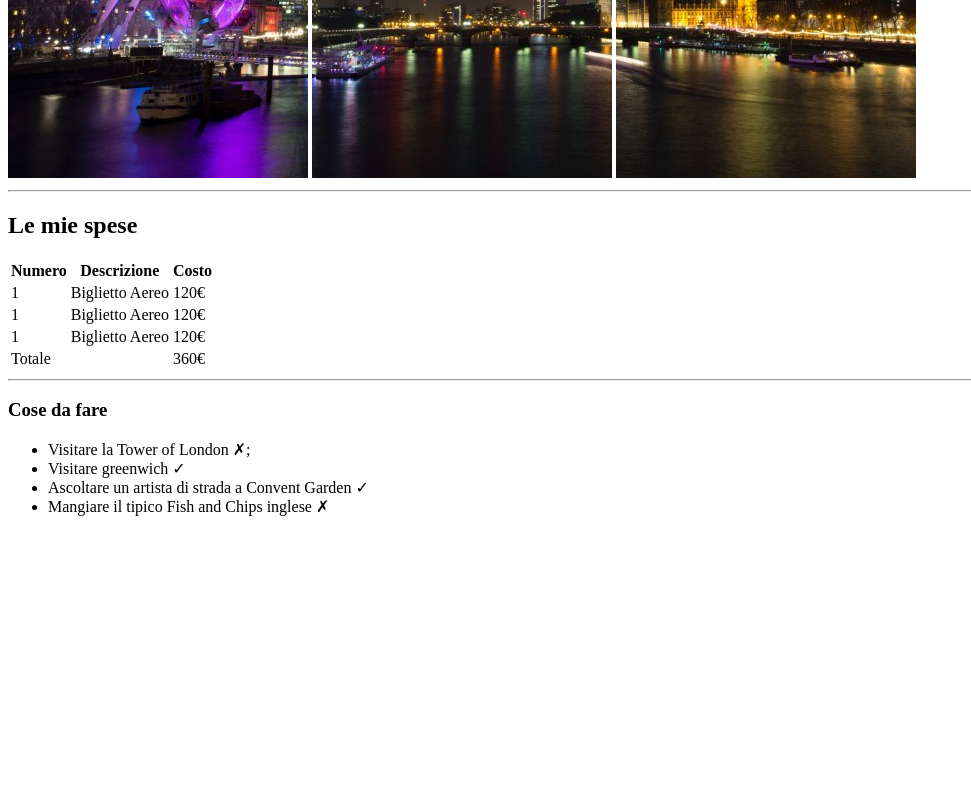
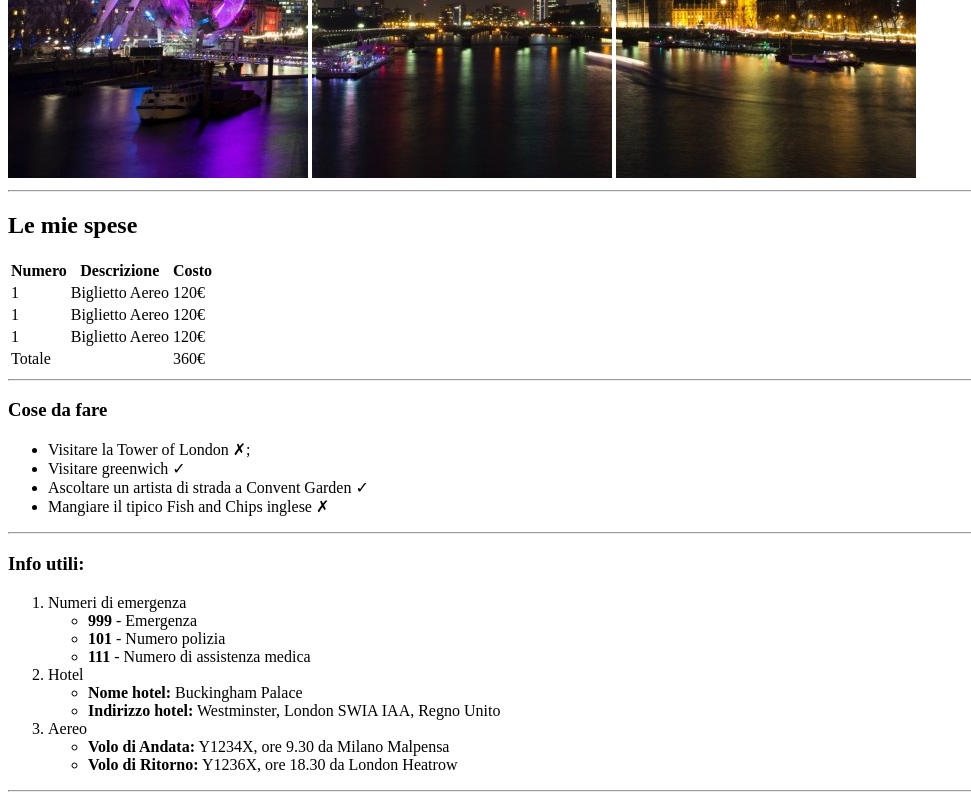
Before and after one commit to Stefanospedicato/html-london-trip, a plain HTML site: page index.html in a window 1280 px wide. Shown: the part 502-1302 px from the top of the page, without its empty margins (0-971 px from the left). Before the commit the page ends 1034 px from the top, so only its background shows below. Drawn offline with Linux system fonts and the light colour scheme.

Commit message:
[add]info-utili

```diff
--- a/index.html
+++ b/index.html
@@ -94,6 +94,47 @@
 
   <!-- Spese -->
 
+<hr>
+
+<!-- Informazioni Utili -->
+
+  <section>
+
+    <h3>Info utili:</h3>
+
+    <ol>
+      <li>Numeri di emergenza
+        <ul>
+          <li><strong>999</strong> - Emergenza</li>
+          <li><strong>101</strong> - Numero polizia</li>
+          <li><strong>111</strong> - Numero di assistenza medica</li>
+        </ul>
+      </li>
+
+      <li>Hotel
+
+        <ul>
+          <li><strong>Nome hotel:</strong> Buckingham Palace</li>
+          <li><strong>Indirizzo hotel:</strong> Westminster, London SWIA IAA, Regno Unito</li>
+        </ul>
+
+      </li>
+
+      <li> Aereo
+
+        <ul>
+          <li><strong>Volo di Andata:</strong> Y1234X, ore 9.30 da Milano Malpensa</li>
+          <li><strong>Volo di Ritorno:</strong> Y1236X, ore 18.30 da London Heatrow</li>
+        </ul>
+
+      </li>
+    </ol>
+
+  </section>
+
+<!-- Informazioni Utili -->
+
+<hr>
 
 </main>
 
```
